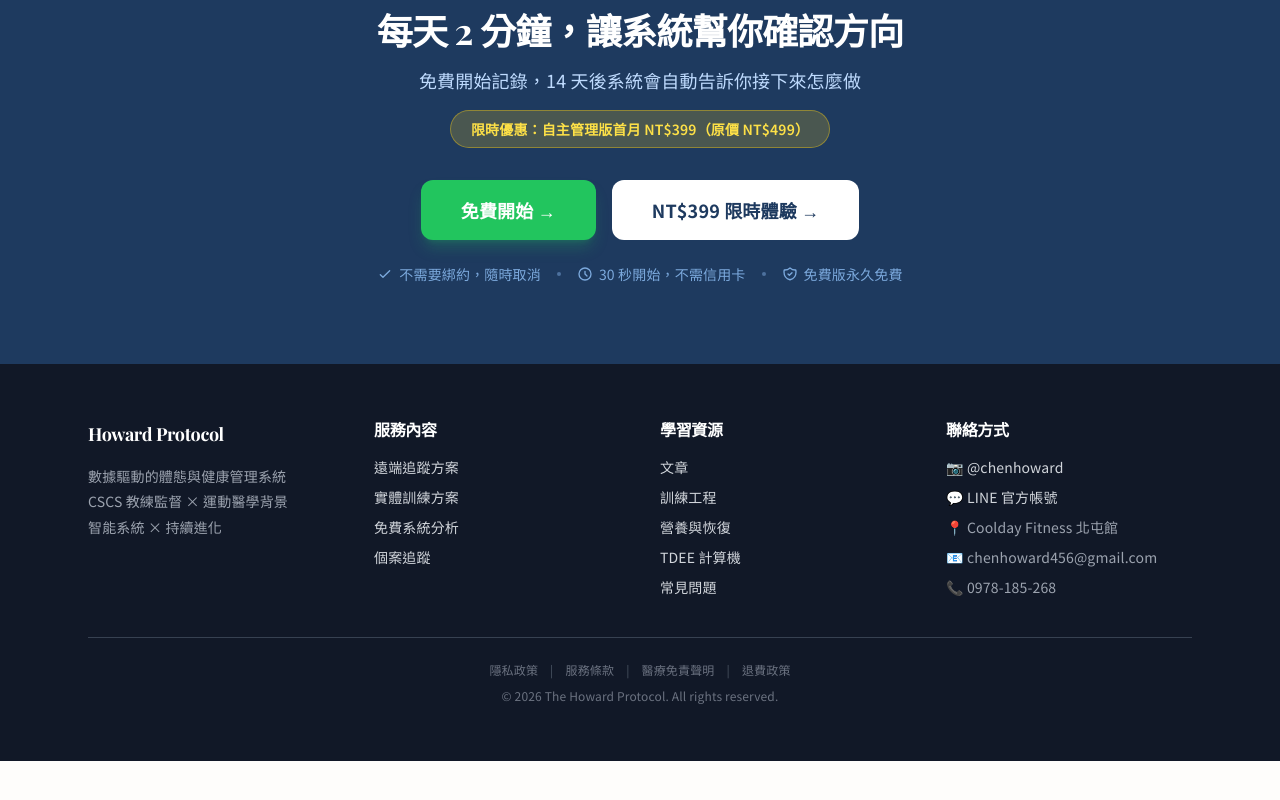
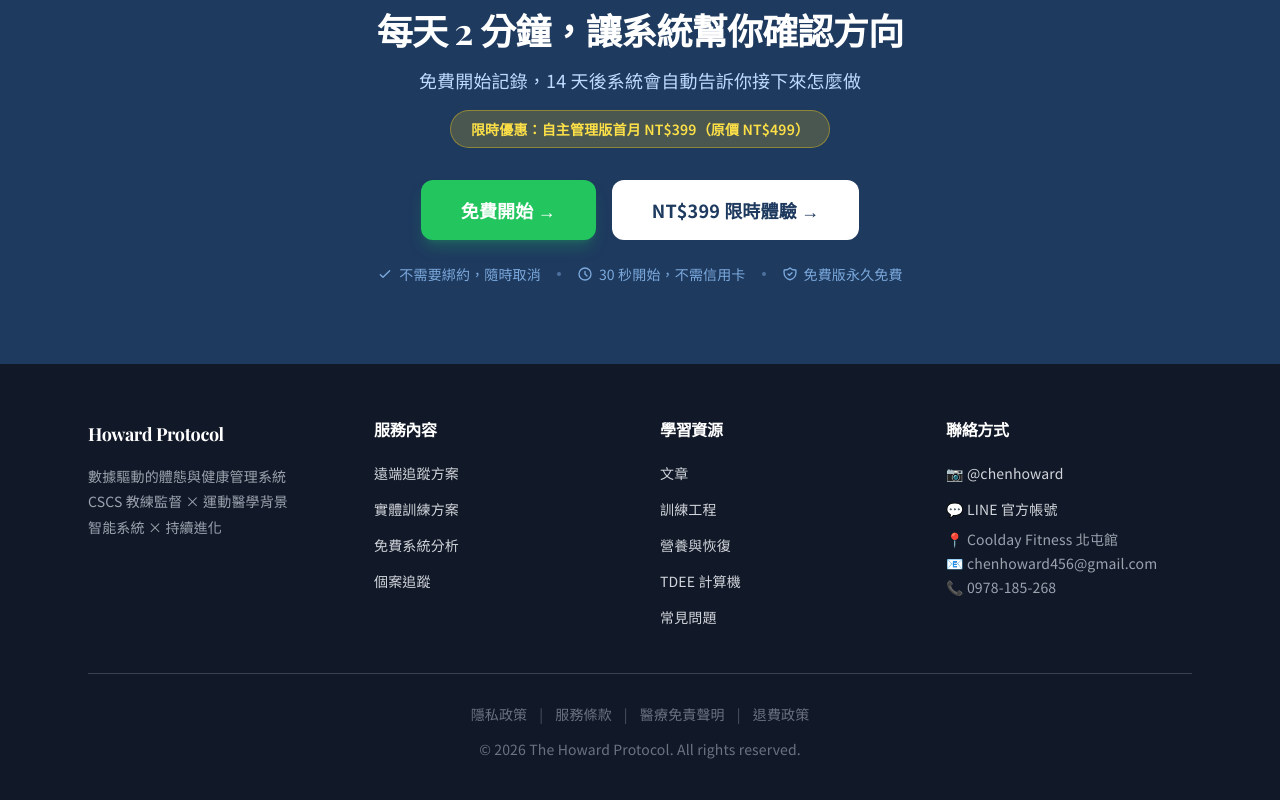
Before and after one commit to chenhoward456-hash/V3, a Next.js app: page / in a window 1280 px wide. Shown: the part 6179-6979 px from the top of the page. Before the commit the page ends 6940 px from the top, so only its background shows below. Built offline with nearby package versions, Linux system fonts and the light colour scheme; no server answers.

Commit message:
style(design): FINDING-002 — increase footer link touch targets to 44px+

```diff
--- a/components/Footer.tsx
+++ b/components/Footer.tsx
@@ -18,37 +18,37 @@ export default function Footer() {
           {/* 欄位二 */}
           <div>
             <h4 className="text-white font-semibold mb-4">服務內容</h4>
-            <ul className="space-y-2.5 text-sm">
-              <li><Link href="/remote" className="hover:text-white transition-colors">遠端追蹤方案</Link></li>
-              <li><Link href="/action" className="hover:text-white transition-colors">實體訓練方案</Link></li>
-              <li><Link href="/diagnosis" className="hover:text-white transition-colors">免費系統分析</Link></li>
-              <li><Link href="/case" className="hover:text-white transition-colors">個案追蹤</Link></li>
+            <ul className="space-y-1 text-sm">
+              <li><Link href="/remote" className="hover:text-white transition-colors inline-block py-1.5">遠端追蹤方案</Link></li>
+              <li><Link href="/action" className="hover:text-white transition-colors inline-block py-1.5">實體訓練方案</Link></li>
+              <li><Link href="/diagnosis" className="hover:text-white transition-colors inline-block py-1.5">免費系統分析</Link></li>
+              <li><Link href="/case" className="hover:text-white transition-colors inline-block py-1.5">個案追蹤</Link></li>
             </ul>
           </div>
 
           {/* 欄位三 */}
           <div>
             <h4 className="text-white font-semibold mb-4">學習資源</h4>
-            <ul className="space-y-2.5 text-sm">
-              <li><Link href="/blog" className="hover:text-white transition-colors">文章</Link></li>
-              <li><Link href="/training" className="hover:text-white transition-colors">訓練工程</Link></li>
-              <li><Link href="/nutrition" className="hover:text-white transition-colors">營養與恢復</Link></li>
-              <li><Link href="/tools/tdee" className="hover:text-white transition-colors">TDEE 計算機</Link></li>
-              <li><Link href="/faq" className="hover:text-white transition-colors">常見問題</Link></li>
+            <ul className="space-y-1 text-sm">
+              <li><Link href="/blog" className="hover:text-white transition-colors inline-block py-1.5">文章</Link></li>
+              <li><Link href="/training" className="hover:text-white transition-colors inline-block py-1.5">訓練工程</Link></li>
+              <li><Link href="/nutrition" className="hover:text-white transition-colors inline-block py-1.5">營養與恢復</Link></li>
+              <li><Link href="/tools/tdee" className="hover:text-white transition-colors inline-block py-1.5">TDEE 計算機</Link></li>
+              <li><Link href="/faq" className="hover:text-white transition-colors inline-block py-1.5">常見問題</Link></li>
             </ul>
           </div>
 
           {/* 欄位四 */}
           <div>
             <h4 className="text-white font-semibold mb-4">聯絡方式</h4>
-            <ul className="space-y-2.5 text-sm">
+            <ul className="space-y-1 text-sm">
               <li>
-                <a href="https://instagram.com/chenhoward" target="_blank" rel="noopener noreferrer" className="hover:text-white transition-colors">
+                <a href="https://instagram.com/chenhoward" target="_blank" rel="noopener noreferrer" className="hover:text-white transition-colors inline-block py-1.5">
                   📷 @chenhoward
                 </a>
               </li>
               <li>
-                <Link href="/line" className="hover:text-white transition-colors">
+                <Link href="/line" className="hover:text-white transition-colors inline-block py-1.5">
                   💬 LINE 官方帳號
                 </Link>
               </li>
@@ -60,15 +60,15 @@ export default function Footer() {
         </div>
 
         {/* 版權 */}
-        <div className="border-t border-gray-700 mt-10 pt-6 text-center text-xs text-gray-500">
+        <div className="border-t border-gray-700 mt-10 pt-6 text-center text-sm text-gray-500">
           <div className="flex items-center justify-center gap-3 mb-2">
-            <Link href="/privacy" className="hover:text-gray-300 transition-colors">隱私政策</Link>
+            <Link href="/privacy" className="hover:text-gray-300 transition-colors inline-block py-1.5">隱私政策</Link>
             <span className="text-gray-600">|</span>
-            <Link href="/terms" className="hover:text-gray-300 transition-colors">服務條款</Link>
+            <Link href="/terms" className="hover:text-gray-300 transition-colors inline-block py-1.5">服務條款</Link>
             <span className="text-gray-600">|</span>
-            <Link href="/medical-disclaimer" className="hover:text-gray-300 transition-colors">醫療免責聲明</Link>
+            <Link href="/medical-disclaimer" className="hover:text-gray-300 transition-colors inline-block py-1.5">醫療免責聲明</Link>
             <span className="text-gray-600">|</span>
-            <Link href="/refund-policy" className="hover:text-gray-300 transition-colors">退費政策</Link>
+            <Link href="/refund-policy" className="hover:text-gray-300 transition-colors inline-block py-1.5">退費政策</Link>
           </div>
           <p>&copy; 2026 The Howard Protocol. All rights reserved.</p>
         </div>
```
